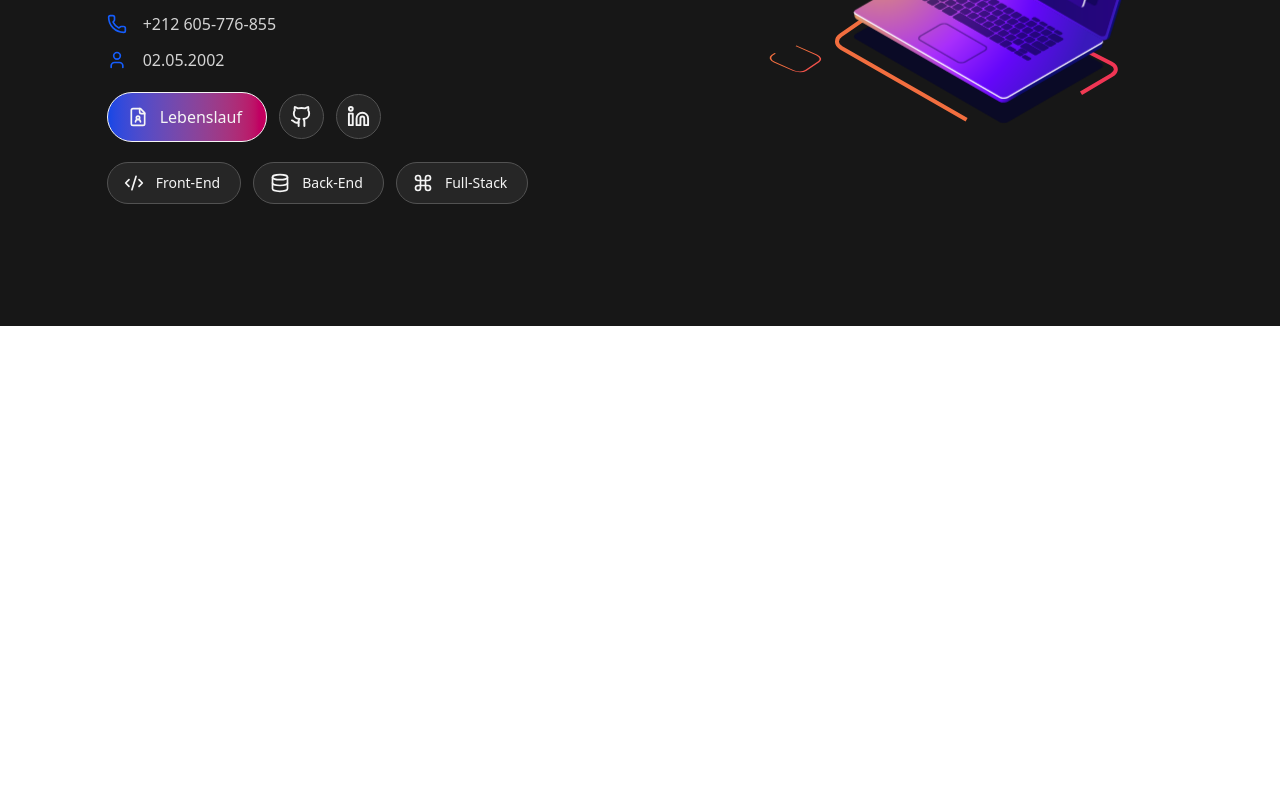
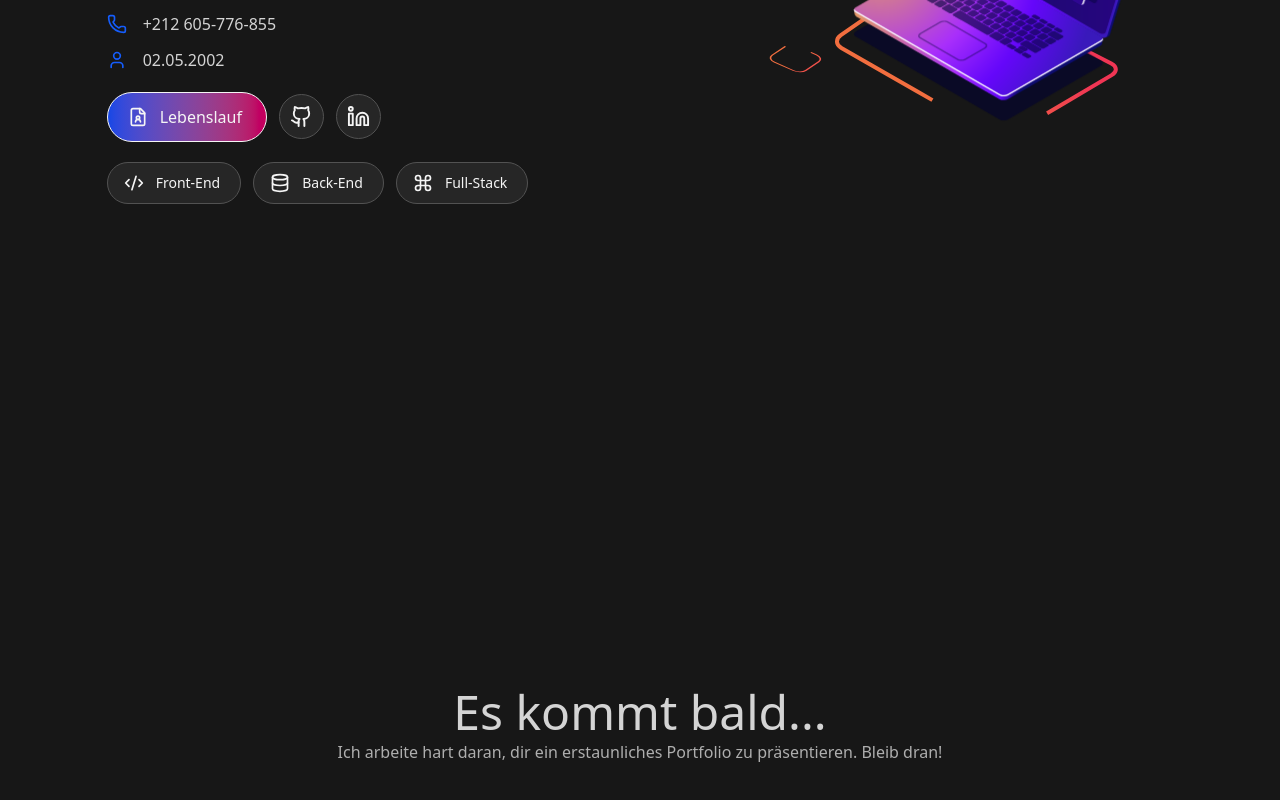
Before and after one commit to Matboua/portfolio, a React (Vite) app: page / in a window 1280 px wide. Shown: the part 474-1274 px from the top of the page. Before the commit the page ends 800 px from the top, so only its background shows below. Built offline with nearby package versions, Linux system fonts and the light colour scheme.

Commit message:
update resume PDF to reflect new education and experience details, improve layout and formatting

```diff
--- a/src/App.jsx
+++ b/src/App.jsx
@@ -1,3 +1,4 @@
+import About from "./components/About";
 import Header from "./components/Header";
 import HeroSection from "./components/HeroSection";
 export default function App() {
@@ -5,6 +6,7 @@ export default function App() {
 		<div className="w-full dark:text-neutral-300 text-neutral-800 dark:bg-neutral-900 bg-neutral-100 pt-[76px] overflow-x-hidden  flex flex-col items-center">
 			<Header />
 			<HeroSection />
+			<About />
 		</div>
 	);
 }
--- a/src/components/About.jsx
+++ b/src/components/About.jsx
@@ -1,7 +1,11 @@
+import { useTranslation } from "react-i18next";
+
 export default function About() {
+	const { t } = useTranslation();
 	return (
-		<section>
-			<h1>About</h1>
+		<section className="h-screen flex flex-col justify-center items-center">
+			<h1 className="text-5xl">{t("coming.title")}</h1>
+			<p className="opacity-80 mt-1">{t("coming.description")}</p>
 		</section>
 	);
 }
--- a/src/languages/de/translation.json
+++ b/src/languages/de/translation.json
@@ -16,5 +16,9 @@
 		"description": "Spezialisierter Techniker für digitale Entwicklung, ein kreativer Full-Stack-Entwickler mit analytischem Denken, Neugier und Leidenschaft für IT.",
 		"birthday": "02.05.2002",
 		"Download CV": "Lebenslauf"
+	},
+	"coming": {
+		"title": "Es kommt bald...",
+		"description": "Ich arbeite hart daran, dir ein erstaunliches Portfolio zu präsentieren. Bleib dran!"
 	}
 }
--- a/src/languages/en/translation.json
+++ b/src/languages/en/translation.json
@@ -16,5 +16,9 @@
 		"description": "Specialized Technician in Digital Development, a creative Full Stack Developer with an analytical mindset, curiosity, and a passion for IT.",
 		"birthday": "02/05/2002",
 		"Download CV": "Download CV"
+	},
+	"coming": {
+		"title": "Coming Soon...",
+		"description": "I'm working hard to bring you an amazing Portfolio. Stay tuned!"
 	}
 }
--- a/src/languages/fr/translation.json
+++ b/src/languages/fr/translation.json
@@ -16,5 +16,9 @@
 		"description": "Technicien spécialisé en développement numérique, un développeur Full Stack créatif avec un esprit analytique, de la curiosité et une passion pour l'informatique.",
 		"birthday": "02/05/2002",
 		"Download CV": "Télécharger le CV"
+	},
+	"coming": {
+		"title": "Il arrive bientôt...",
+		"description": "Je travaille dur pour vous présenter un portfolio incroyable. Restez à l'écoute!"
 	}
 }
```
Also changed, not shown: 1 other file (tests, documents, lock files or other folders).
